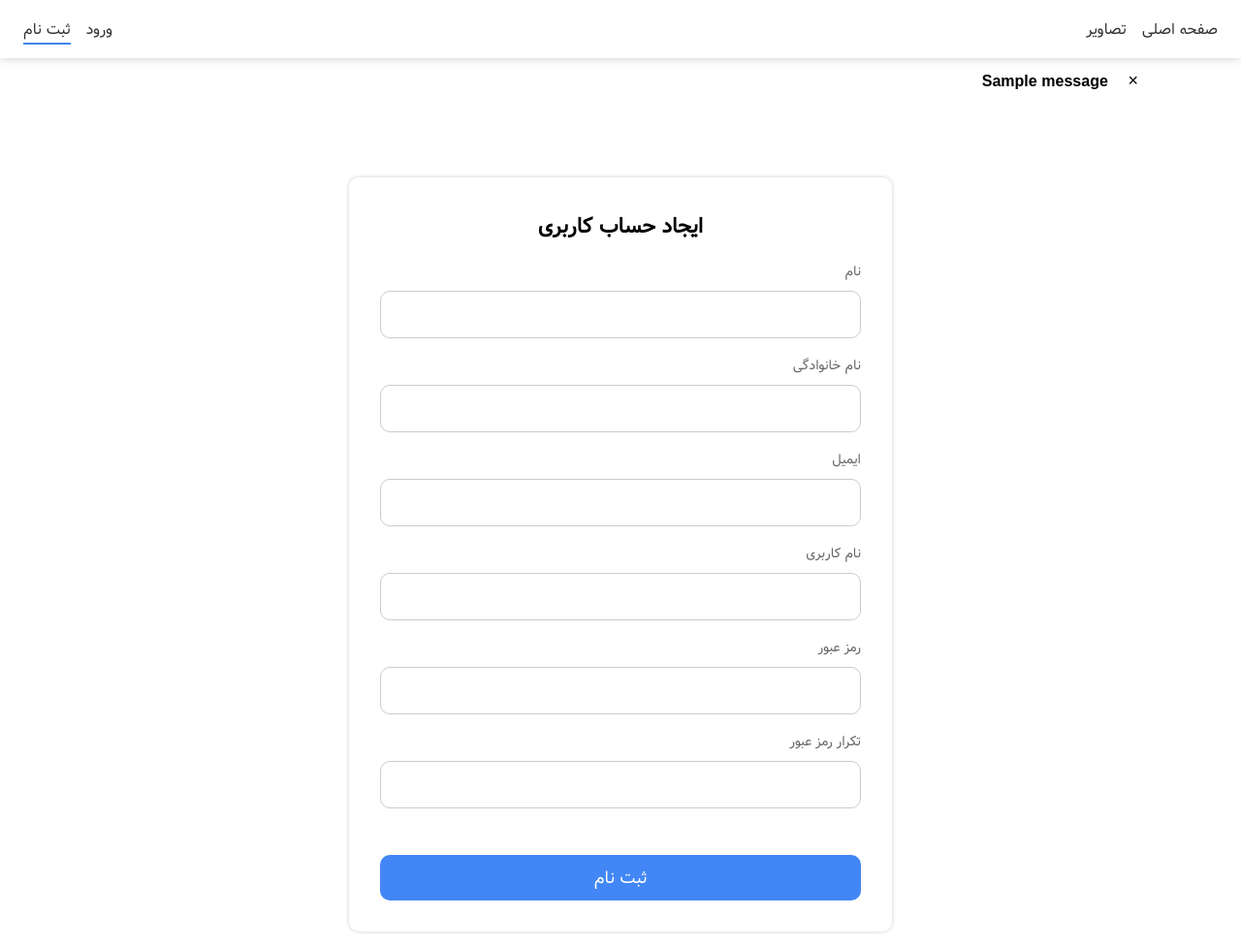
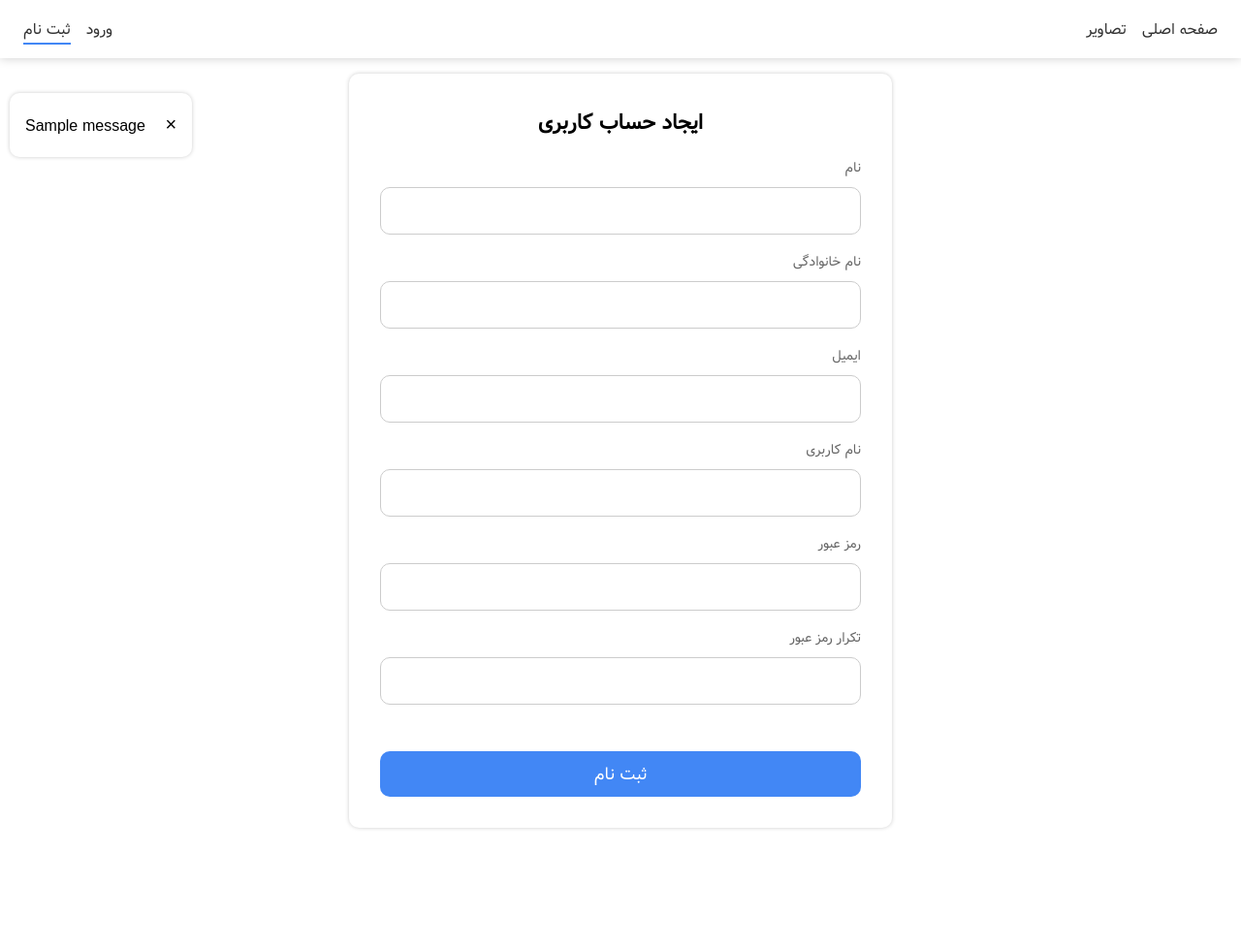
Before and after one commit to W1ckedD/COVID_CT_scan_classification_interface_django, a Django app: page /accounts/register/ in a window 1280 px wide. Shown: the whole page at 97% size. After the commit the page ends 856 px from the top, so only its background shows below. Run offline with Django 4.2, Linux system fonts and the light colour scheme; tables that the repository leaves empty hold one stand-in row (values such as "Sample post"); one stand-in notice (Sample message) is shown; some libraries are stand-ins or nearby versions.

Commit message:
added alerts styles and javascript event-listeners

```diff
--- a/core/accounts/views.py
+++ b/core/accounts/views.py
@@ -15,16 +15,16 @@ class LoginView(View):
 
     if not email_or_username or not password:
       messages.error(request, 'لطفا تمامی فیلد ها را پر کنید.')
-      return redirect('login')
+      return redirect('accounts_login')
 
     if email:
       user = User.objects.get(email=email)
       if user is None:
         messages.error(request, 'نام کاربری / ایمیل یا رمز عبور اشتباه است.')
-        return redirect('login')
+        return redirect('accounts_login')
       if not user.check_password(password):
         messages.error(request, 'نام کاربری / ایمیل یا رمز عبور اشتباه است.')
-        return redirect('login')
+        return redirect('accounts_login')
 
       auth.login(request, user)
       messages.success(request, 'خوش آمدید.')
@@ -63,23 +63,23 @@ class RegisterView(View):
       or not password_2
     ):
       messages.error(request, 'لطفا تمامی فیلد ها را پر کنید.')
-      return redirect('register')
+      return redirect('accounts_register')
 
     if User.objects.filter(username=username).exists():
       messages.error(request, 'این نام کاربری از قبل در سیستم ثبت شده است.')
-      return redirect('register')
+      return redirect('accounts_register')
 
     if User.objects.filter(email=email).exists():
       messages.error(request, 'این ایمیل برای کاربری دیگر در سیستم ثبت شده است.')
-      return redirect('register')
+      return redirect('accounts_register')
 
     if password != password_2:
       messages.error(request, 'رمز عبور با تکرار آن همخوانی ندارد.')
-      return redirect('register')
+      return redirect('accounts_register')
 
     if '@' in username:
       messages.error(request, 'نام کاربری نمی تواند شامل کاراکتر "@" باشد.')
-      return redirect('register')
+      return redirect('accounts_register')
 
 
     user = User.objects.create_user(
--- /dev/null
+++ b/core/static/css/alerts.css
@@ -0,0 +1,38 @@
+#message {
+  position: fixed;
+  top: 80px;
+  left: 10px;
+  transition: opacity ease-in-out 200ms;
+}
+
+.alert {
+  max-width: 600px;
+  padding: 1rem;
+  border: none;
+  border-radius: 10px;
+  box-shadow: 0 0 4px #ccc;
+  z-index: 100;
+  text-align: center;
+  margin: 1rem 0;
+}
+
+.close {
+  cursor: pointer;
+  background-color: transparent;
+  border: none;
+  font-size: 20px;
+  margin-left: 1rem;
+}
+
+.close:focus {
+  outline: none;
+}
+
+.alert-error {
+  background-color: var(--danger-color);
+  color: white;
+}
+
+.alert-error .close {
+  color: white;
+}
--- a/core/static/css/style.css
+++ b/core/static/css/style.css
@@ -5,6 +5,8 @@
 
 :root {
   --primary-color: rgba(66, 135, 245, 1);
+  --success-color: rgba(104, 212, 132, 1);
+  --danger-color: rgba(252, 96, 96, 1);
 }
 
 * {
--- /dev/null
+++ b/core/static/js/alerts.js
@@ -0,0 +1,6 @@
+const closeBtn = document.querySelector('#message div button.close');
+
+closeBtn.addEventListener('click', function (event) {
+  const messageContainer = event.target.parentElement.parentElement.parentElement;
+  messageContainer.style.opacity = 0;
+});
--- a/core/templates/base.html
+++ b/core/templates/base.html
@@ -11,6 +11,7 @@
     />-->
     <link rel="stylesheet" href="{% static 'css/style.css' %}" />
     <link rel="stylesheet" href="{% static 'css/navbar.css' %}" />
+    <link rel="stylesheet" href="{% static 'css/alerts.css' %}" />
     <!--<script
       src="https://code.jquery.com/jquery-3.2.1.slim.min.js"
       integrity="sha384-KJ3o2DKtIkvYIK3UENzmM7KCkRr/rE9/Qpg6aAZGJwFDMVNA/GpGFF93hXpG5KkN"
--- a/core/templates/partials/_alert.html
+++ b/core/templates/partials/_alert.html
@@ -1,23 +1,18 @@
+{% load static %}
+
 {% if messages %} {% for message in messages %}
-<div id="message" class="container">
-  {% if message.tags == 'error' %}
-  <div class="alert alert-danger alert-dismissible fade show" role="alert">
-    {% else %}
-    <div
-      class="alert alert-{{ message.tags }} alert-dismissible fade show"
-      role="alert"
-    >
-      {% endif %}
-      <button
-        type="button"
-        class="btn text-light close ml-3"
-        data-dismiss="alert"
-        aria-label="Close"
-      >
-        <span aria-hidden="true">&times;</span>
-      </button>
-      <strong> {{ message }} </strong>
-    </div>
+<div id="message">
+  <div
+    class="alert alert-{{ message.tags }} alert-dismissible text-center"
+    role="alert"
+  >
+    <button type="button" class="close" data-dismiss="alert">
+      <span aria-hidden="true">&times;</span>
+    </button>
+    {{ message }}
   </div>
-  {% endfor %} {% endif %}
 </div>
+
+{% endfor %}
+<script src="{% static 'js/alerts.js' %}"></script>
+{% endif %}
```
